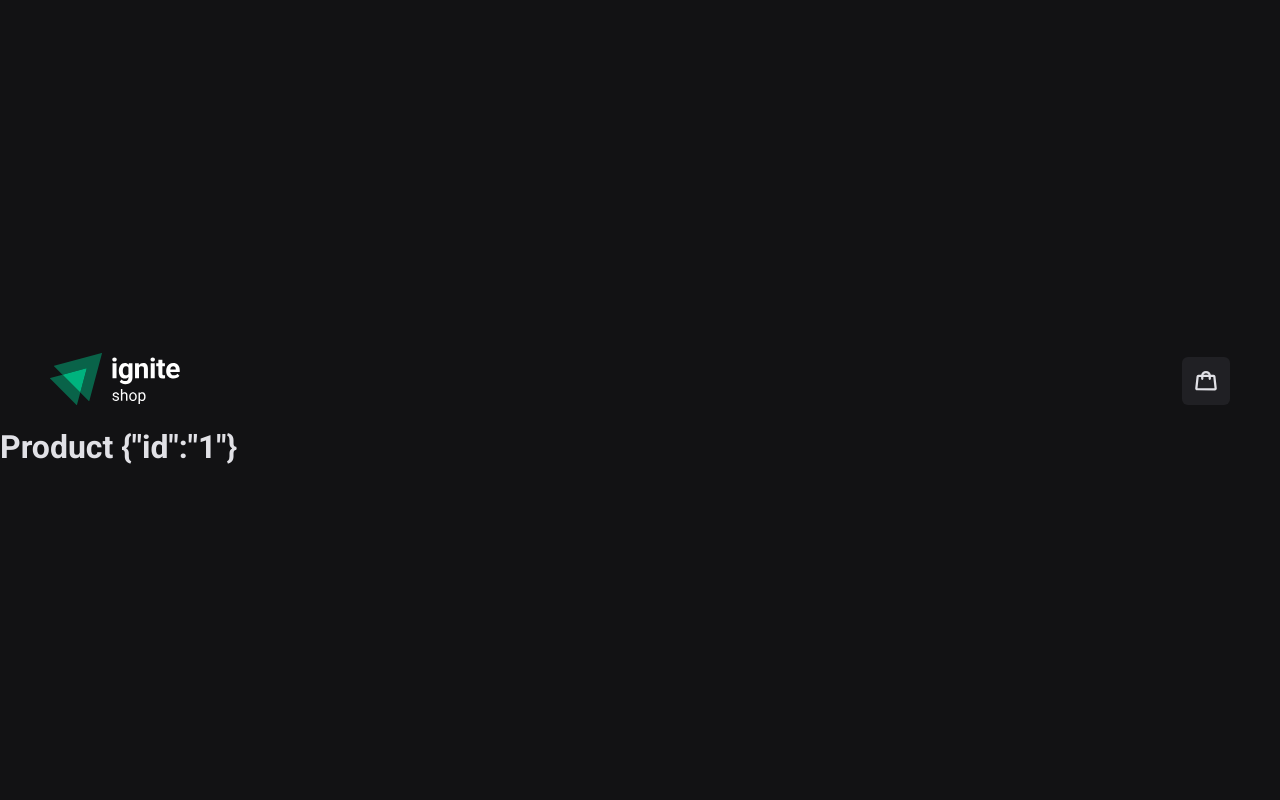
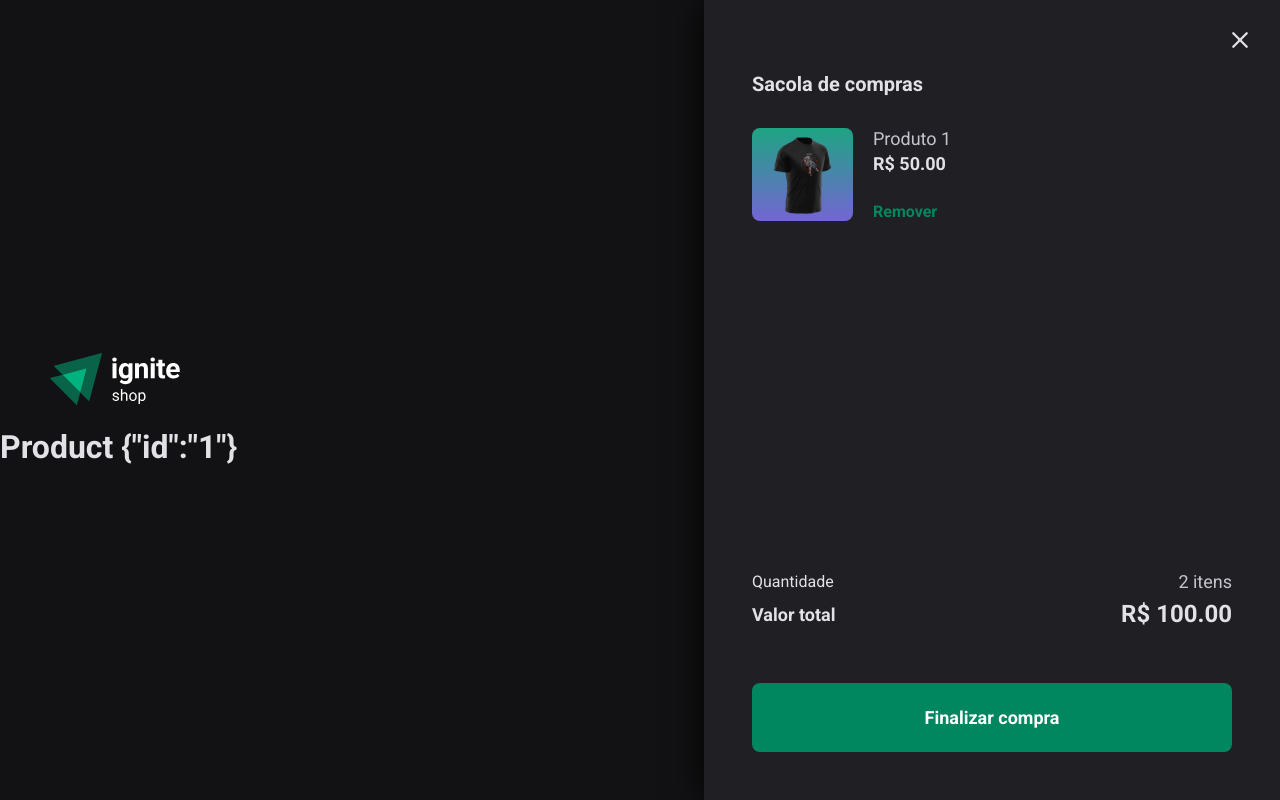
Before and after one commit to felipe-gomes-vicente/ignite-shop-challenge, a Next.js app: page /product/1 in a window 1280 px wide. Both pictures are taken after a click on the button 1206 px from the left and 381 px from the top of the page. Built offline with nearby package versions, Linux system fonts and the light colour scheme.

Commit message:
Dialog/Modal Cart, type CartButtonProps and props

```diff
--- a/src/components/Cart/index.tsx
+++ b/src/components/Cart/index.tsx
@@ -1,12 +1,62 @@
+import * as Dialog from "@radix-ui/react-dialog";
 import { CartButton } from "../CartButton";
+import { X } from "phosphor-react";
+import Image from "next/image";
 
-import { CartContent } from "./styles";
+import camiseta from "./../../assets/camisetas/1.png"
+
+import { CartClose, CartContent, CartFinalization, CartProduct, CartProductDetails, CartProductImage, FinalizationDetails } from "./styles";
 
 
 export function Cart() {
   return (
-    <>
-      <CartButton />
-    </>
+    <Dialog.Root>
+      <Dialog.Trigger asChild>
+        <CartButton />
+      </Dialog.Trigger>
+
+      <Dialog.Portal>
+        <CartContent>
+          <CartClose>
+            <X size={24} weight="bold" />
+          </CartClose>
+
+          <h2>Sacola de compras</h2>
+
+          <section>
+            {/* <p>Parece que seu carrinho está vazio :(</p> */}
+            <CartProduct>
+              <CartProductImage>
+                <Image
+                  width={100}
+                  height={93}
+                  alt=""
+                  src={camiseta}
+                />
+              </CartProductImage>
+              <CartProductDetails>
+                <p>Produto 1</p>
+                <strong>R$ 50.00</strong>
+                <button>Remover</button>
+              </CartProductDetails>
+            </CartProduct>
+          </section>
+
+          <CartFinalization>
+            <FinalizationDetails>
+              <div>
+                <span>Quantidade</span>
+                <p>2 itens</p>
+              </div>
+              <div>
+                <span>Valor total</span>
+                <p>R$ 100.00</p>
+              </div>
+            </FinalizationDetails>
+            <button>Finalizar compra</button>
+          </CartFinalization>
+        </CartContent>
+      </Dialog.Portal>
+    </Dialog.Root>
   )
 }
--- a/src/components/CartButton/index.tsx
+++ b/src/components/CartButton/index.tsx
@@ -1,10 +1,13 @@
 import { Handbag } from "phosphor-react";
+import { ComponentProps } from "react";
 
 import { CartButtonContainer } from "./styles";
 
-export function CartButton() {
+type CartButtonProps = ComponentProps<typeof CartButtonContainer>
+
+export function CartButton({...rest}: CartButtonProps) {
   return (
-    <CartButtonContainer>
+    <CartButtonContainer {...rest}>
       <Handbag weight="bold" />
     </CartButtonContainer>
   )
--- a/src/styles/global.ts
+++ b/src/styles/global.ts
@@ -16,5 +16,12 @@ export const globalStyles = globalCss({
   'body, input, textarea, button': {
     fontFamily: 'Roboto',
     fontWeight: 400,
+  },
+
+  a: {
+    color: 'inherit'
+  },
+  button: {
+    cursor: 'pointer'
   }
 })
```
